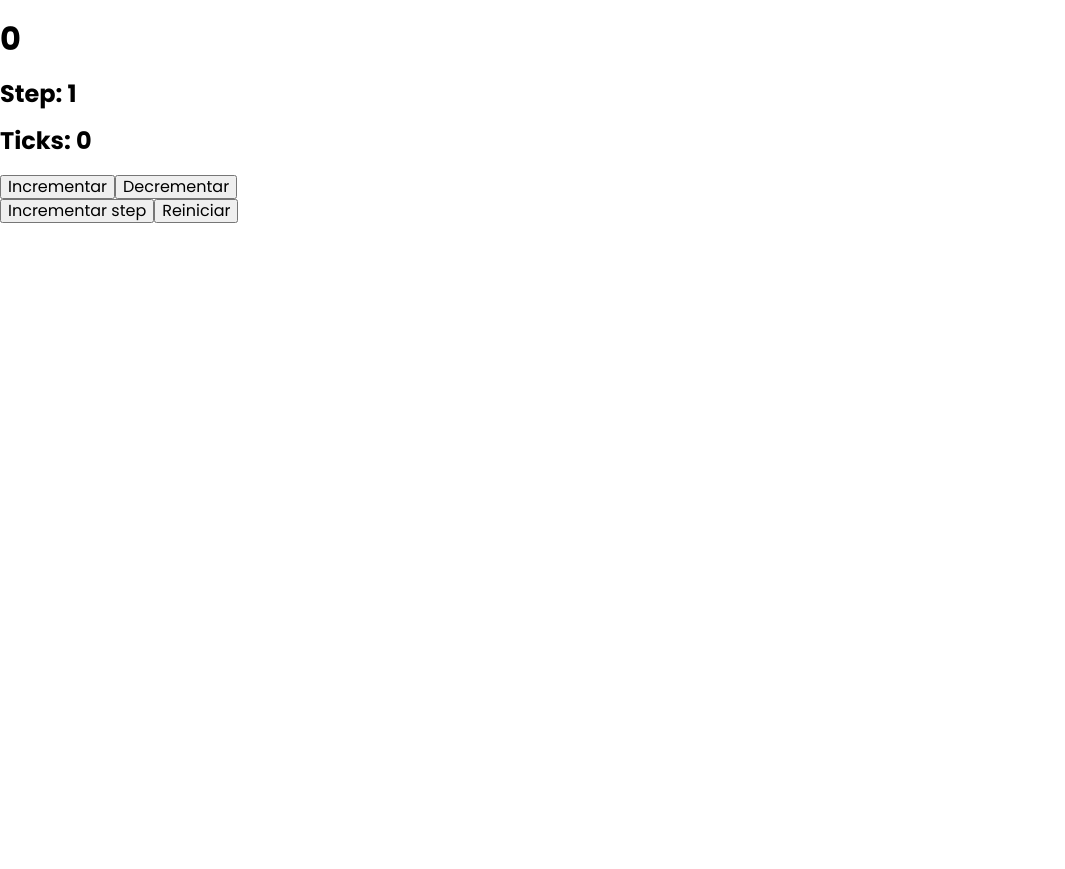
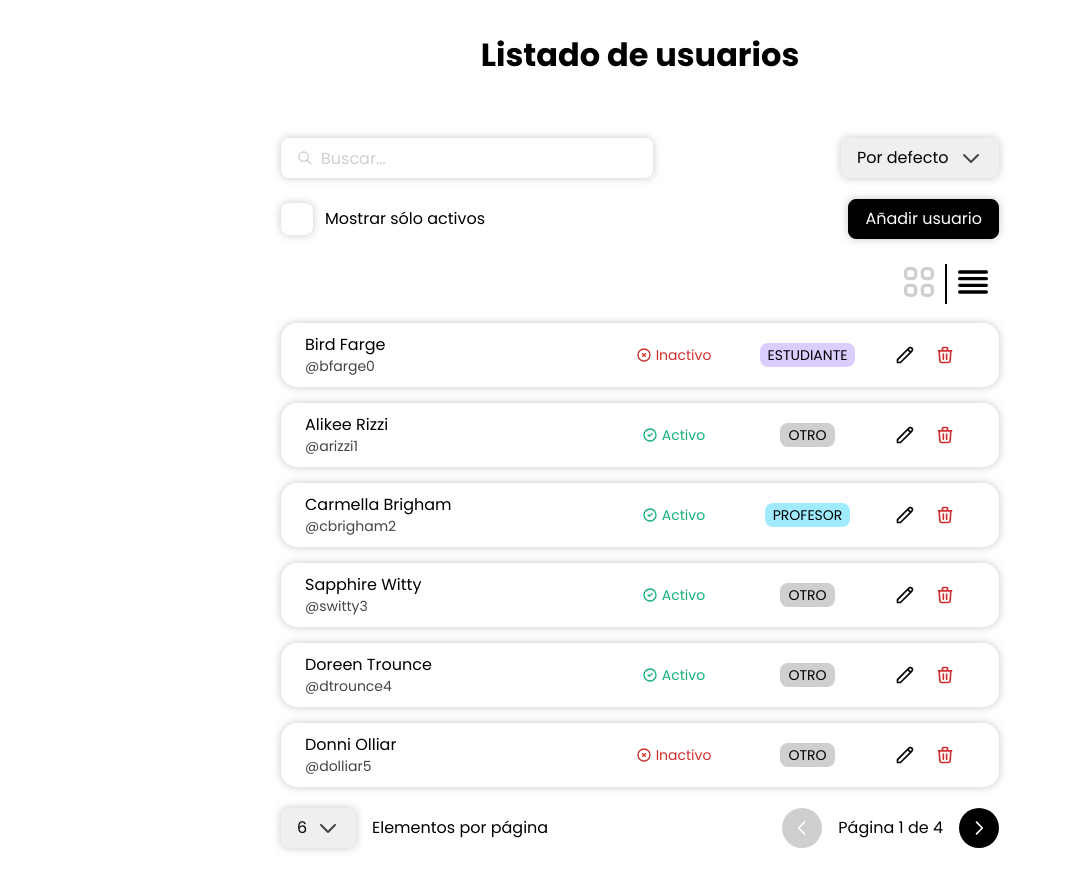
Before and after one commit to JoseVteRS/react-course-learnthis, a React (Vite) app: page / in a window 1280 px wide. Shown: the whole page, without its empty margins (0-1065 px from the left). Before the commit the page ends 800 px from the top, so only its background shows below. Built offline with nearby package versions, Linux system fonts and the light colour scheme; data requests are answered from the project's data file.

Commit message:
Remove useReducer practice from App

```diff
--- a/src/App.jsx
+++ b/src/App.jsx
@@ -1,49 +1,3 @@
-import { useState } from "react";
-
-// import UsersList from "./components/users-list/UsersList.jsx";
-// const App = () => <UsersList />;
-// export default App;
-
-const App = () => {
-	const [value, setValue] = useState(0);
-	const [step, setStep] = useState(1);
-	const [ticks, setTicks] = useState(0);
-
-	const handleIncrement = () => {
-		setValue(value + step);
-		setTicks(ticks + 1);
-	};
-
-	const handleDecrement = () => {
-		setValue(value - step);
-		setTicks(ticks + 1);
-	};
-
-	const handleAddStep = () => {
-		setStep(step + 1);
-	};
-
-	const handleReset = () => {
-		setValue(0);
-		setStep(1);
-		setTicks(0);
-	};
-
-	return (
-		<div>
-			<h1>{value}</h1>
-			<h2>Step: {step}</h2>
-			<h2>Ticks: {ticks}</h2>
-			<div>
-				<button onClick={handleIncrement}>Incrementar</button>
-				<button onClick={handleDecrement}>Decrementar</button>
-			</div>
-			<div>
-				<button onClick={handleAddStep}>Incrementar step</button>
-				<button onClick={handleReset}>Reiniciar</button>
-			</div>
-		</div>
-	);
-};
-
+import UsersList from "./components/users-list/UsersList.jsx";
+const App = () => <UsersList />;
 export default App;
```
